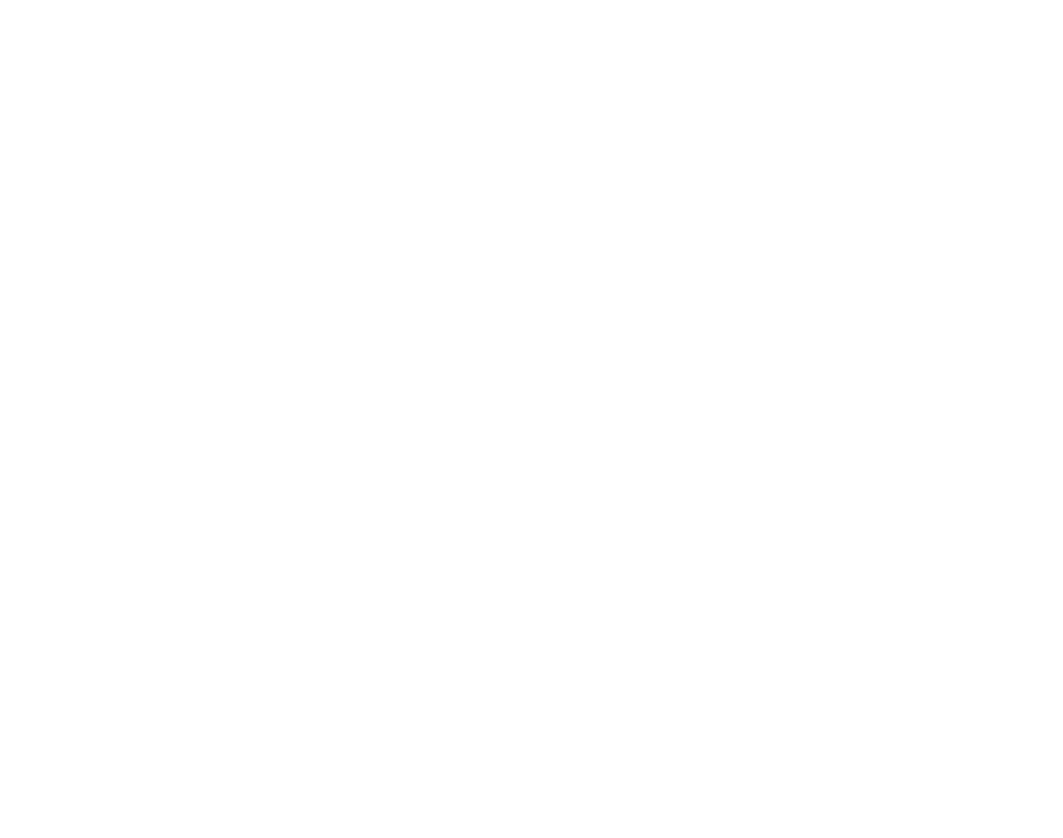
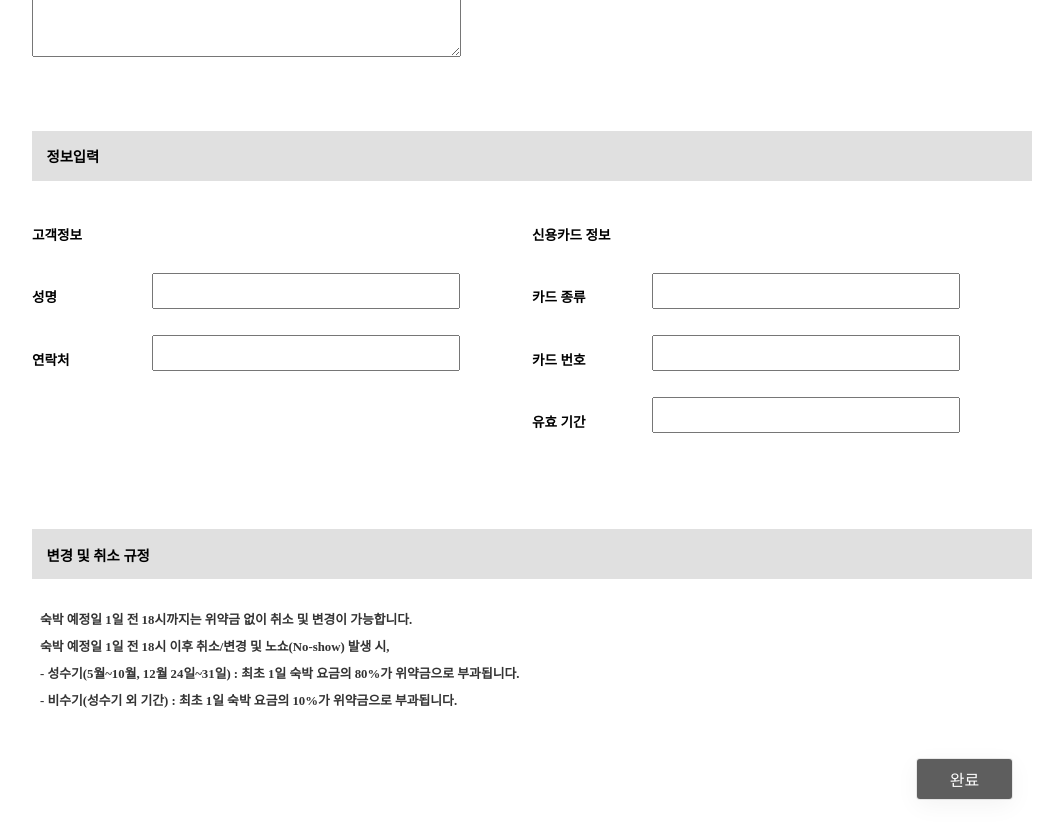
Before and after one commit to 99-zziy/stay-with-me, a React (Create React App) app: page /reserv/2 in a window 1280 px wide. Before the commit this address had no page. Shown: the part 540-1378 px from the top of the page, without its empty margins (108-1171 px from the left). Before the commit the page ends 800 px from the top, so only its background shows below. Built offline with nearby package versions, Linux system fonts and the light colour scheme.

Commit message:
:sparkles: 사용자 입력화면 만들기

```diff
--- a/src/App.js
+++ b/src/App.js
@@ -2,7 +2,9 @@
 import { lazy, Suspense } from "react";
 import Header from "./components/Header";
 import "./App.css";
-import SearchPage from "./pages/SearchPage";
+import FirstStep from "./pages/reserv/FirstStep";
+import SecondStep from "./pages/reserv/SecondStep";
+import ThirdStep from "./pages/reserv/ThirdStep";
 import LoginPage from "./pages/LoginPage";
 
 const MainPage = lazy(() => import("./pages/MainPage"));
@@ -16,7 +18,9 @@
           <Routes>
             <Route path="/" element={<MainPage />} />
             <Route path="/login" element={<LoginPage />} />
-            <Route path="/search" element={<SearchPage />} />
+            <Route path="/reserv/1" element={<FirstStep />} />
+            <Route path="/reserv/2" element={<SecondStep />} />
+            <Route path="/reserv/3" element={<ThirdStep />} />
           </Routes>
         </Suspense>
       </BrowserRouter>
--- a/src/pages/MainPage.jsx
+++ b/src/pages/MainPage.jsx
@@ -12,7 +12,7 @@
     <MainPageContainer>
       <img src={hotel} alt={"hotel image"} />
       <ButtonContainer>
-        <ButtonWrppaer onClick={() => navigate("/search")}>
+        <ButtonWrppaer onClick={() => navigate("/reserv/1")}>
           <HotelIcon />
           <p>객실 예약</p>
         </ButtonWrppaer>
--- a/src/pages/SearchPage.jsx
+++ b/src/pages/reserv/FirstStep.jsx
@@ -1,16 +1,18 @@
-import Step from "../components/Step";
+import Step from "../../components/Step";
 import styled from "styled-components";
 import { useEffect, useState } from "react";
 import DatePicker from "react-datepicker";
 import "react-datepicker/dist/react-datepicker.css";
+import { useNavigate } from "react-router";
 
-const SearchPage = () => {
+const FirstStep = () => {
   const today = new Date();
   const tomorrow = new Date(today.setDate(today.getDate() + 1));
   const [startDate, setStartDate] = useState(new Date());
   const [endDate, setEndDate] = useState(tomorrow);
   const [day, setDay] = useState(1);
   const [count, setCount] = useState(1);
+  const navigate = useNavigate();
 
   const onIncrease = () => {
     if (count < 3) {
@@ -22,6 +24,10 @@
     if (count > 1) {
       setCount((prevCount) => prevCount - 1);
     }
+  };
+
+  const handleSearch = () => {
+    navigate("/reserv/2");
   };
 
   useEffect(() => {
@@ -86,7 +92,7 @@
           </div>
         </div>
         <div style={{ marginRight: "20px", marginTop: "50px" }}>
-          <SearchButton>검색</SearchButton>
+          <SearchButton onClick={handleSearch}>검색</SearchButton>
         </div>
       </Box>
     </SeachPageContainer>
@@ -149,4 +155,4 @@
   box-shadow: rgba(99, 99, 99, 0.2) 0px 2px 8px 0px;
 `;
 
-export default SearchPage;
+export default FirstStep;
--- /dev/null
+++ b/src/pages/reserv/SecondStep.jsx
@@ -0,0 +1,151 @@
+import styled from "styled-components";
+import Step from "../../components/Step";
+import { useNavigate } from "react-router";
+
+const SecondStep = () => {
+  const navigate = useNavigate();
+  const handleComplete = () => {
+    navigate("/reserv/3");
+  };
+
+  return (
+    <InputContainer>
+      <Step step={2} />
+      <h3>옵션 사항, 고객 정보 입력</h3>
+      <InputDiv>
+        <Label>추가 요청사항</Label>
+        <textarea placeholder="추가 요청 사항을 입력해주세요." />
+      </InputDiv>
+      <InputDiv>
+        <Label>정보입력</Label>
+        <InputDiv2>
+          <div style={{ width: "50%" }}>
+            <InfoInput>
+              <p>고객정보</p>
+              <div style={{ display: "flex" }}>
+                <p>성명</p>
+                <input></input>
+              </div>
+              <div style={{ display: "flex" }}>
+                <p>연락처</p>
+                <input></input>
+              </div>
+            </InfoInput>
+          </div>
+          <div style={{ width: "50%" }}>
+            <InfoInput>
+              <p>신용카드 정보</p>
+              <div style={{ display: "flex" }}>
+                <p>카드 종류</p>
+                <input></input>
+              </div>
+              <div style={{ display: "flex" }}>
+                <p>카드 번호</p>
+                <input></input>
+              </div>
+              <div style={{ display: "flex" }}>
+                <p>유효 기간</p>
+                <input></input>
+              </div>
+            </InfoInput>
+          </div>
+        </InputDiv2>
+      </InputDiv>
+      <InputDiv>
+        <Label>변경 및 취소 규정</Label>
+        <h6 style={{ marginTop: "30px" }}>
+          숙박 예정일 1일 전 18시까지는 위약금 없이 취소 및 변경이 가능합니다.
+        </h6>
+        <h6>
+          숙박 예정일 1일 전 18시 이후 취소/변경 및 노쇼(No-show) 발생 시,
+        </h6>
+        <h6>
+          - 성수기(5월~10월, 12월 24일~31일) : 최초 1일 숙박 요금의 80%가
+          위약금으로 부과됩니다.
+        </h6>
+        <h6>
+          - 비수기(성수기 외 기간) : 최초 1일 숙박 요금의 10%가 위약금으로
+          부과됩니다.
+        </h6>
+      </InputDiv>
+      <div
+        style={{
+          marginRight: "20px",
+          marginTop: "50px",
+          marginBottom: "50px",
+          textAlign: "end",
+        }}
+      >
+        <CompleteButton onClick={handleComplete}>완료</CompleteButton>
+      </div>
+    </InputContainer>
+  );
+};
+
+const InputContainer = styled.div`
+  width: 1000px;
+  margin: 50px auto;
+  h3 {
+    color: rgb(200, 166, 117);
+    text-align: center;
+    margin-top: 50px;
+  }
+`;
+
+const InfoInput = styled.div`
+  p {
+    margin-right: 20px;
+    width: 100px;
+    height: 35px;
+    font-size: 0.85rem;
+    font-weight: 700;
+  }
+  input {
+    width: 300px;
+    height: 30px;
+  }
+`;
+
+const InputDiv = styled.div`
+  margin-top: 50px;
+  textarea {
+    height: 150px;
+    width: 400px;
+    padding: 1em;
+    margin-top: 30px;
+  }
+  h6 {
+    font-size: 0.8rem;
+    color: rgb(51, 51, 51);
+    margin: 8px;
+  }
+`;
+
+const InputDiv2 = styled.div`
+  display: flex;
+  margin-top: 30px;
+`;
+
+const Label = styled.div`
+  background: rgb(224, 224, 224);
+  padding: 1em;
+  font-size: 0.9rem;
+  font-weight: 600;
+  margin-top: 70px;
+`;
+
+const CompleteButton = styled.button`
+  border: none;
+  background: rgb(94, 94, 94);
+  width: 95px;
+  height: 40px;
+  font-size: 1.2rem;
+  border-radius: 3px;
+  box-shadow: rgba(0, 0, 0, 0.05) 0px 6px 24px 0px,
+    rgba(0, 0, 0, 0.08) 0px 0px 0px 1px;
+  cursor: pointer;
+  font-size: 1rem;
+  color: white;
+`;
+
+export default SecondStep;
--- /dev/null
+++ b/src/pages/reserv/ThirdStep.jsx
@@ -0,0 +1,3 @@
+const ThirdStep = () => {};
+
+export default ThirdStep;
```
